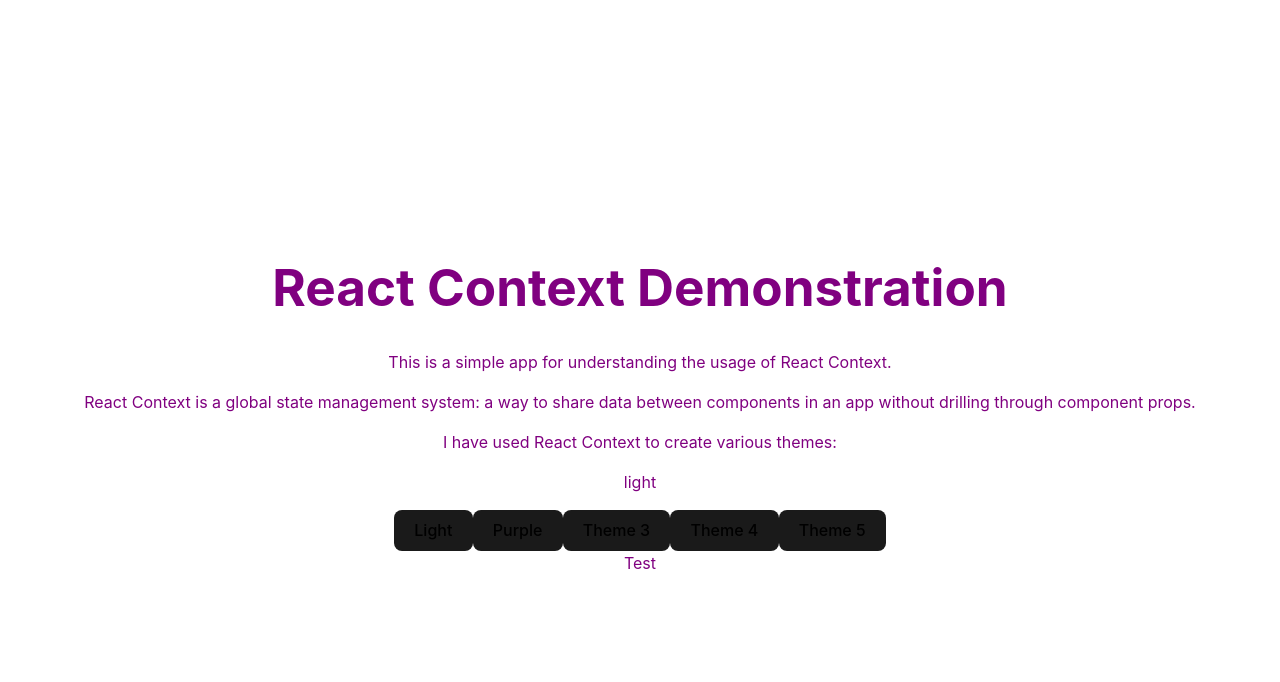
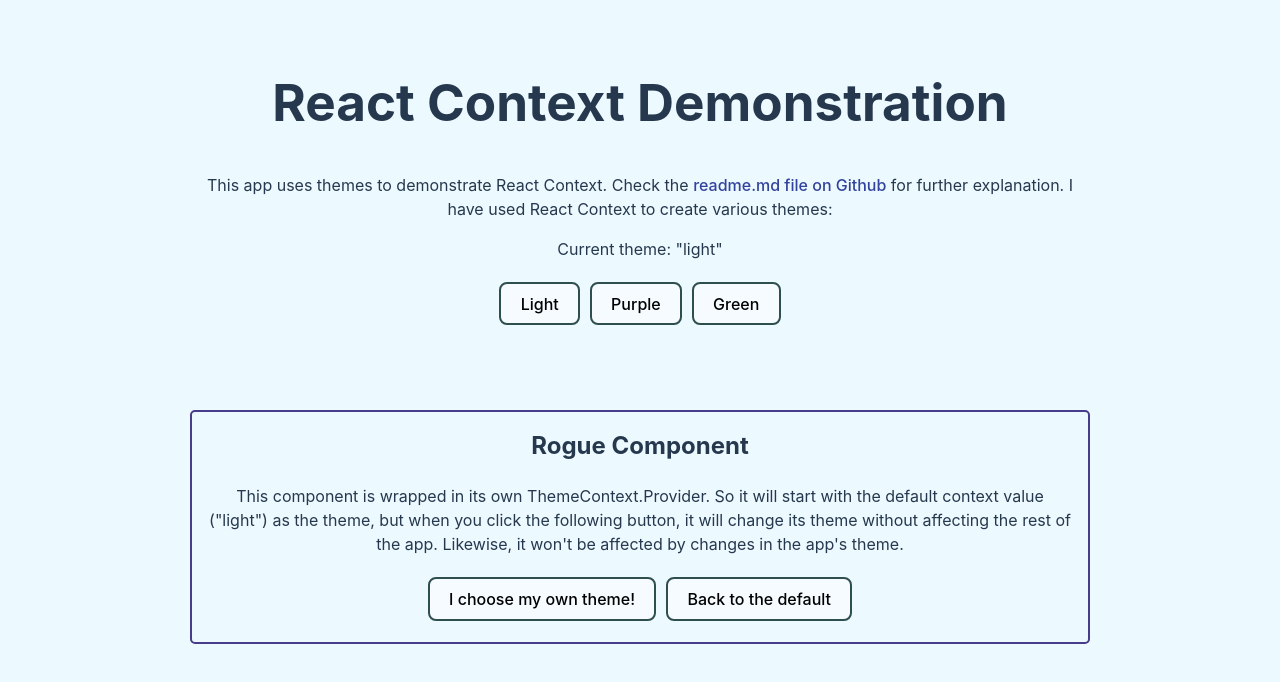
Before and after one commit to emoore29/react-context-playground, a React (Vite) app in the folder react-context-playground/: page / in a window 1280 px wide. Shown: the top 682 px of the page. Built offline with nearby package versions, Linux system fonts and the light colour scheme.

Commit message:
added themes and WCAG color contrast

```diff
--- a/react-context-playground/src/App.css
+++ b/react-context-playground/src/App.css
@@ -4,28 +4,62 @@
 }
 
 div[data-theme="light"] {
-  --background-color: white;
-  --text-color: purple;
+  --background-color: #ecf9ff;
+  --text-color: #26384d;
+  --link: #32439d;
+  --link-hover: #3a4da4;
+  --link-visited: #5e3aa4;
 }
 
 div[data-theme="purple"] {
-  --background-color: purple;
-  --text-color: white;
+  --background-color: #564362;
+  --text-color: #f2dfff;
+  --link: #f8f1ff;
+  --link-hover: #e8ecff;
+  --link-visited: #ffe8f3;
+}
+
+div[data-theme="green"] {
+  --background-color: #cddecd;
+  --text-color: #192820;
+  --link: #243a4c;
+  --link-hover: #284558;
+  --link-visited: #1d3747;
+}
+
+div[data-theme="blue"] {
+  --background-color: #add8e6;
+  --text-color: #2d4156;
+  --link: #23327f;
+  --link-hover: #29367d;
+  --link-visited: #1c2558;
 }
 
 #root {
-  max-width: 1280px;
-  margin: 0 auto;
-  padding: 2rem;
+  width: 100vw;
+  height: 100vh;
+  margin: 0;
   text-align: center;
 }
 
-.themeBox {
+.mainWrapper {
+  padding-top: 2rem;
+  width: 100%;
+  height: 100%;
   background-color: var(--background-color);
   color: var(--text-color);
 }
 
-.testBox {
+.contentWrapper {
+  max-width: 900px;
+  margin: auto;
+}
+
+.rogueComponent {
+  border: 2px solid darkslateblue;
+  margin-top: 5rem;
+  padding: 1rem;
+  border-radius: 5px;
   background-color: var(--background-color);
   color: var(--text-color);
 }
--- a/react-context-playground/src/App.tsx
+++ b/react-context-playground/src/App.tsx
@@ -1,26 +1,27 @@
 import "./App.css";
-import { useContext } from "react";
 import { ThemeContext } from "./context/ThemeContext";
 import ThemeSelector from "./components/ThemeSelector";
+import { useState } from "react";
+import RogueComponent from "./components/RogueComponent";
 
 function App() {
-  const theme = useContext(ThemeContext);
+  const [theme, setTheme] = useState<string>("light");
 
   return (
     <ThemeContext.Provider value={theme}>
-      <div data-theme={theme} className="themeBox">
-        <h1>React Context Demonstration</h1>
-        <p>
-          This is a simple app for understanding the usage of React Context.
-        </p>
-        <p>
-          React Context is a global state management system: a way to share data
-          between components in an app without drilling through component props.
-        </p>
-        <p>I have used React Context to create various themes:</p>
-        <p>{theme}</p>
+      <div data-theme={theme} className="mainWrapper">
+        <section className="contentWrapper">
+          <h1>React Context Demonstration</h1>
+          <p>
+            This app uses themes to demonstrate React Context. Check the{" "}
+            <a href="www.github.com">readme.md file on Github</a> for further
+            explanation. I have used React Context to create various themes:
+          </p>
+          <p>Current theme: "{theme}"</p>
+          <ThemeSelector setTheme={setTheme} />
+          <RogueComponent />
+        </section>
       </div>
-      <ThemeSelector />
     </ThemeContext.Provider>
   );
 }
--- /dev/null
+++ b/react-context-playground/src/components/RogueComponent.tsx
@@ -0,0 +1,23 @@
+import { ThemeContext } from "../context/ThemeContext";
+import { useState } from "react";
+
+export default function RogueComponent() {
+  const [theme, setTheme] = useState<string>("light");
+
+  return (
+    <ThemeContext.Provider value={theme}>
+      <div data-theme={theme} className="rogueComponent">
+        <h2>Rogue Component</h2>
+        <p>
+          This component is wrapped in its own ThemeContext.Provider. So it will
+          start with the default context value ("light") as the theme, but when
+          you click the following button, it will change its theme without
+          affecting the rest of the app. Likewise, it won't be affected by
+          changes in the app's theme.
+        </p>
+        <button onClick={() => setTheme("blue")}>I choose my own theme!</button>
+        <button onClick={() => setTheme("light")}>Back to the default</button>
+      </div>
+    </ThemeContext.Provider>
+  );
+}
--- a/react-context-playground/src/components/ThemeSelector.tsx
+++ b/react-context-playground/src/components/ThemeSelector.tsx
@@ -1,20 +1,13 @@
-import { useState } from "react";
-import { ThemeContext } from "../context/ThemeContext";
+type ThemeSelectorProps = {
+  setTheme: React.Dispatch<React.SetStateAction<string>>;
+};
 
-export default function ThemeSelector() {
-  const [theme, setTheme] = useState("light");
+export default function ThemeSelector({ setTheme }: ThemeSelectorProps) {
   return (
-    <ThemeContext.Provider value={theme}>
-      <section>
-        <button onClick={() => setTheme("light")}>Light</button>
-        <button onClick={() => setTheme("purple")}>Purple</button>
-        <button onClick={() => setTheme("theme 3")}>Theme 3</button>
-        <button onClick={() => setTheme("theme 4")}>Theme 4</button>
-        <button onClick={() => setTheme("theme 5")}>Theme 5</button>
-        <div data-theme={theme} className="testBox">
-          Test
-        </div>
-      </section>
-    </ThemeContext.Provider>
+    <section>
+      <button onClick={() => setTheme("light")}>Light</button>
+      <button onClick={() => setTheme("purple")}>Purple</button>
+      <button onClick={() => setTheme("green")}>Green</button>
+    </section>
   );
 }
--- a/react-context-playground/src/index.css
+++ b/react-context-playground/src/index.css
@@ -10,19 +10,26 @@
 
 a {
   font-weight: 500;
-  color: #646cff;
+  color: var(--link);
   text-decoration: inherit;
 }
 a:hover {
-  color: #535bf2;
+  color: var(--link-hover);
+  text-decoration: underline;
+}
+a:visited {
+  color: var(--link-visited);
 }
 
 body {
   margin: 0;
+  padding: 0;
   display: flex;
   place-items: center;
   min-width: 320px;
   min-height: 100vh;
+  background-color: var(--background-color);
+  color: var(--text-color);
 }
 
 h1 {
@@ -30,14 +37,19 @@ h1 {
   line-height: 1.1;
 }
 
+h2 {
+  margin-top: 0;
+}
+
 button {
+  margin: 5px;
   border-radius: 8px;
-  border: 1px solid transparent;
+  border: 2px solid darkslategrey;
   padding: 0.6em 1.2em;
   font-size: 1em;
   font-weight: 500;
   font-family: inherit;
-  background-color: #1a1a1a;
+  background-color: #f5fbff;
   cursor: pointer;
   transition: border-color 0.25s;
 }
```
